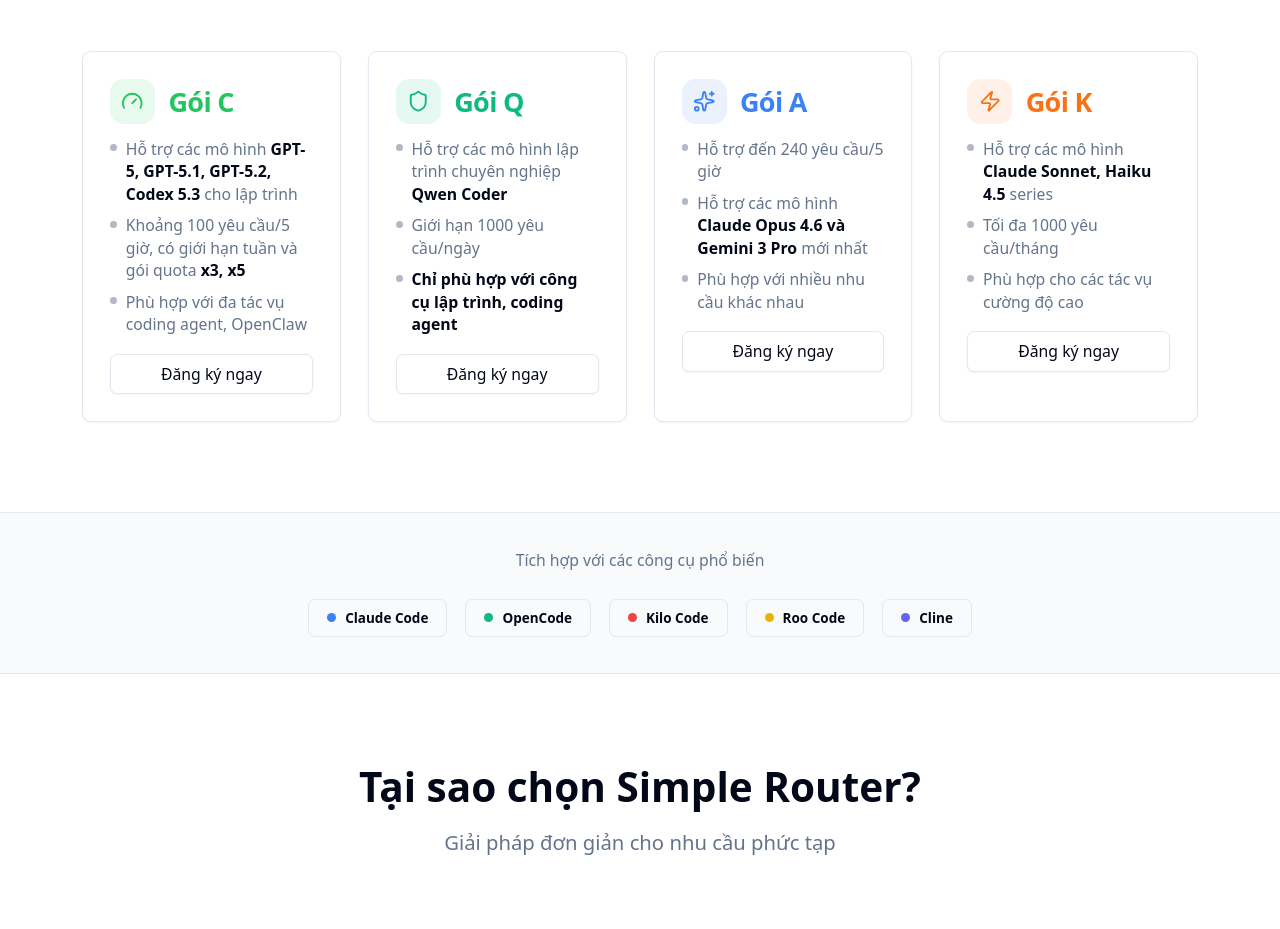
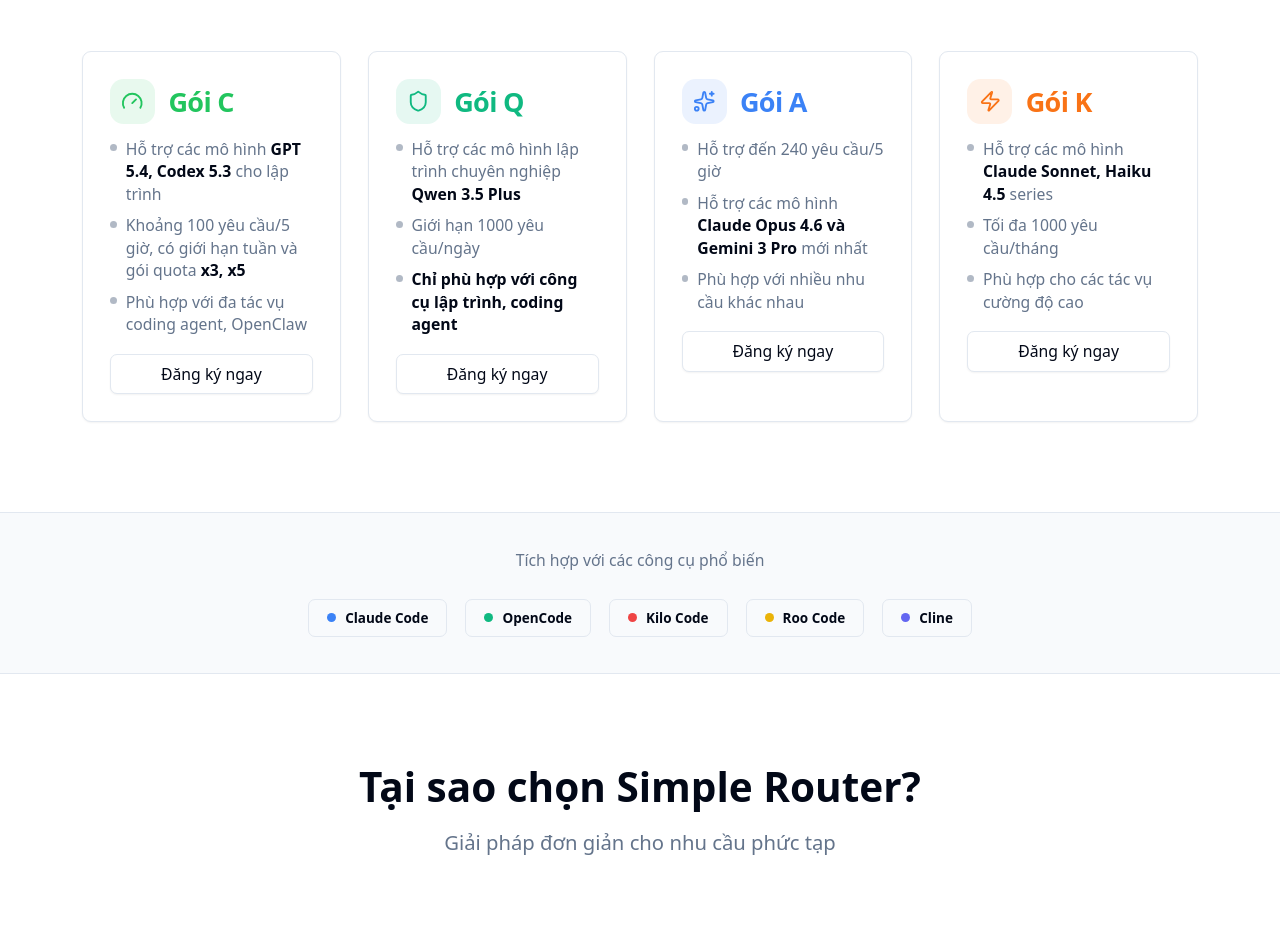
Before and after one commit to nguyennamkkb/simple-router-docs, a React (Vite) app: page / in a window 1280 px wide. Shown: the part 1000-1929 px from the top of the page. Built offline with nearby package versions, Linux system fonts and the light colour scheme.

Commit message:
Update models: add c-gpt-5.4, update package C order, update homepage model descriptions

```diff
--- a/src/pages/HomePage.tsx
+++ b/src/pages/HomePage.tsx
@@ -52,7 +52,7 @@
     color: 'text-green-500',
     bgColor: 'bg-green-500/10',
     features: [
-      { text: 'Hỗ trợ các mô hình ', highlight: 'GPT-5, GPT-5.1, GPT-5.2, Codex 5.3', suffix: ' cho lập trình' },
+      { text: 'Hỗ trợ các mô hình ', highlight: 'GPT 5.4, Codex 5.3', suffix: ' cho lập trình' },
       { text: 'Khoảng 100 yêu cầu/5 giờ, có giới hạn tuần và gói quota ', highlight: 'x3, x5' },
       { text: 'Phù hợp với đa tác vụ coding agent, OpenClaw' },
     ],
@@ -63,7 +63,7 @@
     color: 'text-emerald-500',
     bgColor: 'bg-emerald-500/10',
     features: [
-      { text: 'Hỗ trợ các mô hình lập trình chuyên nghiệp ', highlight: 'Qwen Coder' },
+      { text: 'Hỗ trợ các mô hình lập trình chuyên nghiệp ', highlight: 'Qwen 3.5 Plus' },
       { text: 'Giới hạn 1000 yêu cầu/ngày' },
       { text: '', highlight: 'Chỉ phù hợp với công cụ lập trình, coding agent' },
     ],
--- a/src/pages/ModelsPage.tsx
+++ b/src/pages/ModelsPage.tsx
@@ -235,6 +235,14 @@
     package: 'C',
   },
   {
+    id: 'c-gpt-5.4',
+    name: 'GPT-5.4',
+    description: 'Model GPT-5.4 phiên bản mới nhất với khả năng suy luận và hiểu ngữ cảnh vượt trội',
+    category: 'gpt',
+    features: ['Latest Version', 'Advanced Reasoning', 'Context Understanding'],
+    package: 'C',
+  },
+  {
     id: 'c-gpt-5.3-codex',
     name: 'GPT-5.3 Codex',
     description: 'Model GPT-5.3 Codex phiên bản mới nhất với khả năng lập trình nâng cao',
@@ -246,6 +254,7 @@
 
 const packageModelOrder: Record<'A' | 'K' | 'Q' | 'C', string[]> = {
   C: [
+    'c-gpt-5.4',
     'c-gpt-5.3-codex',
     'c-gpt-5.2-codex',
     'c-gpt-5.2',
```
